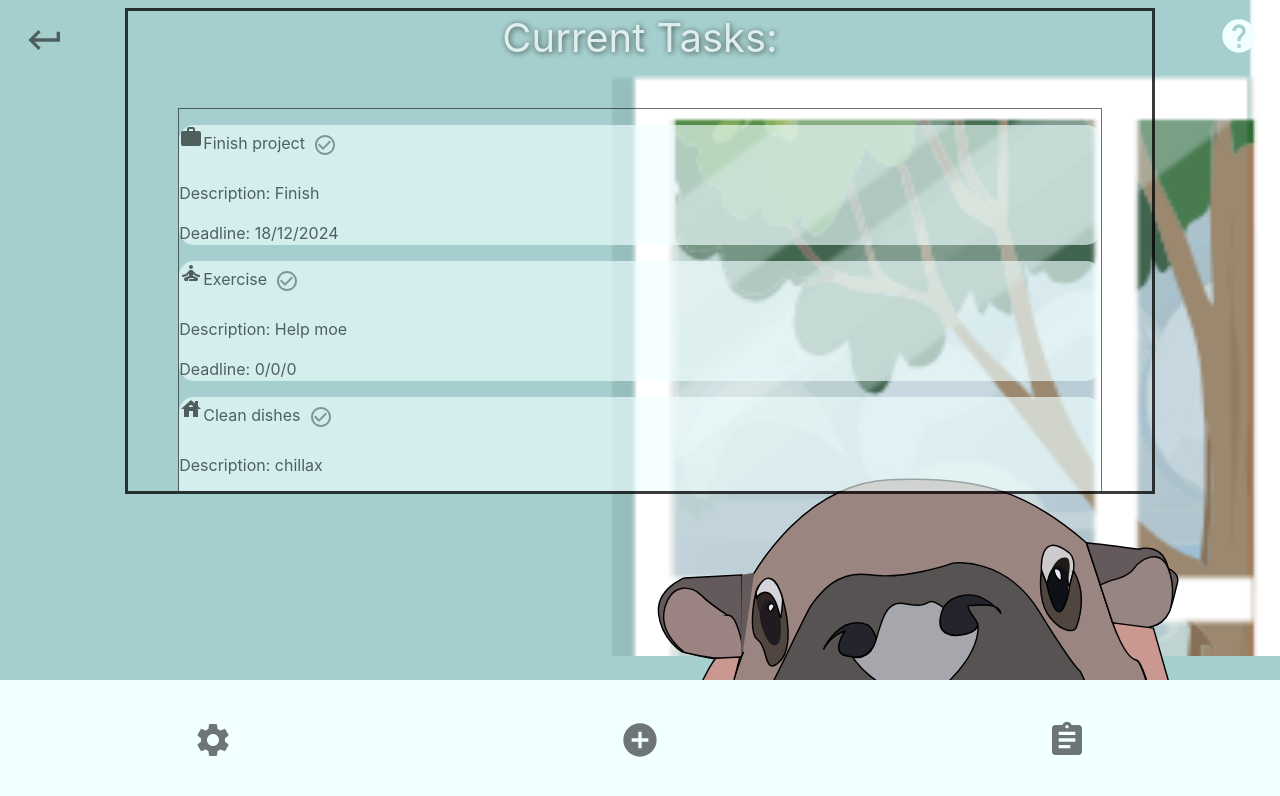
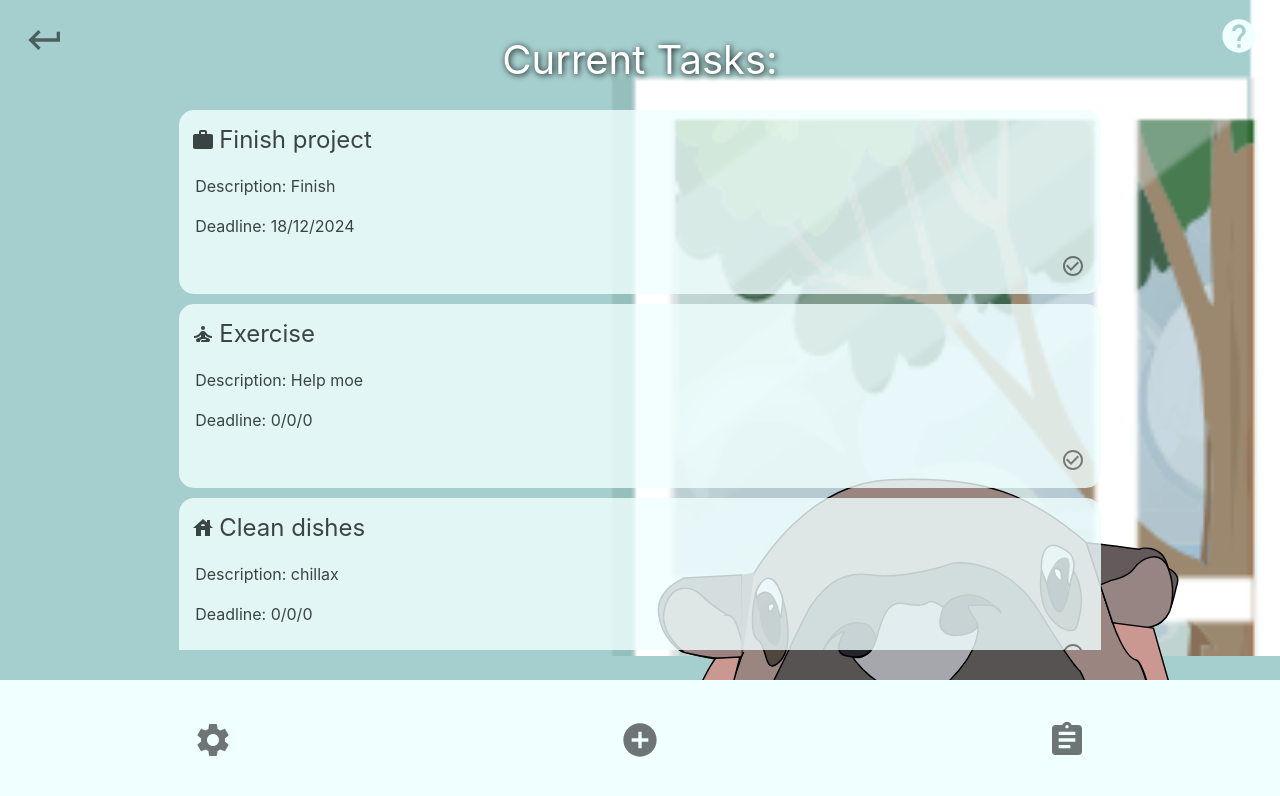
Before and after one commit to R4nd0me/TNM088-Gruppprojekt, a React (Vite) app in the folder project/: page /viewtasks in a window 1280 px wide. Shown: the top 796 px of the page. Built offline with nearby package versions, Linux system fonts and the light colour scheme.

Commit message:
fixed css

```diff
--- a/project/src/TaskDisplay.jsx
+++ b/project/src/TaskDisplay.jsx
@@ -29,7 +29,7 @@ export default function TaskDisplay({ detailed }) {
   let check = detailed;
   return (
     <div className="taskContainer">
-    {detailed ? <p className="todoTitle">Current Tasks:</p> : <p className="today">Todays tasks</p>}
+    {detailed ? <p className="todoTitle">Current Tasks:</p> : <p className="todoTitle">Todays tasks</p>}
       {detailed ? (
         <div className="todo">
           {tasks.map((data, index) => (
@@ -78,7 +78,7 @@ function Task({ data, detailed }) {
     */
   return (
     <div className="task" id={data.cate}>
-      <p>
+      <p className="taskTitle">
         {(() => {
           switch (data.category) {
             case "home":
@@ -90,12 +90,10 @@ function Task({ data, detailed }) {
           }
         })()}
         {data.name}
-        <IconButton onClick={handleSlider}>
-          <CheckCircleOutlineIcon></CheckCircleOutlineIcon>
-        </IconButton>
       </p>
-      {detailed ? <p>Description: {data.description}</p> : null}
+      {detailed ? <p className="taskDescription">Description: {data.description}</p> : null}
       {detailed ? null : (
+        <div className="taskSlider">
         <Slider
           valueLabelDisplay="auto"
           min={0}
@@ -105,17 +103,23 @@ function Task({ data, detailed }) {
           size="medium"
           onChange={(_, value) => setValue(value)}
         ></Slider>
+        </div>
       )}
       {detailed ? (
         <div>
           {detailed ? (
-            <p>
+            <p className="taskDeadline">
               Deadline: {data.deadline.day}/{data.deadline.month}/
               {data.deadline.year}
             </p>
           ) : null}
         </div>
       ) : null}
+        <div className="checkMark">
+            <IconButton onClick={handleSlider}>
+                <CheckCircleOutlineIcon></CheckCircleOutlineIcon>
+            </IconButton>
+        </div>
     </div>
   );
 }
--- a/project/src/index.css
+++ b/project/src/index.css
@@ -49,34 +49,61 @@ body{
   display:flex;
   align-self: center;
   align-items: center;
-  justify-content:center;
   flex-direction: column;
   width : 80vw;
-  margin-bottom: 10%;
-  opacity: 0.8;
   position:fixed;
-  top:1%;
+  top:10px;
   animation: slide-in-bottom 0.5s ease-out;
-  height : 60vh;
+  max-height : 80vh;
   overflow: scroll;
-  border:solid 3px;
+
+}
+.checkMark{
+ width:100%;
+ display:flex;
+ justify-content:end;
+}
+.checkMarkButton{
+ padding:0 !important;
+ margin:0 !important;
 }
 .task{
   background-color: azure;
   border-radius: 15px;
-  width:72vw;
+  padding: 8px;
+  margin-bottom:10px;
+  opacity: 0.8;
+}
+.taskSlider{
+  padding-left:15px;
+  padding-right:15px;
+}
+.taskDescription{
+  font-size: 16px;
+  margin-left: 8px;
+}
+.taskDeadline{
+  font-size: 16px;
+  margin-left: 8px;
+  margin-bottom: 8px;
+}
+
+.taskTitle{
+  font-size:24px;
+  margin: 4px;
+  display: flex;
+  align-items: center;
+  column-gap: 4px;
 }
 .todo{
-  align-content: center;
-  border: solid 1px;
   width: 90%;
-
 }
 .todoTitle{
   font-size: 40px;
   color: white;
   text-shadow: 1px 1px 6px rgba(0, 0, 0, 1);
-  /* border: solid 1px; */
+  text-align: center;
+  margin:20px
 }
 .return{
   position: absolute;
```
